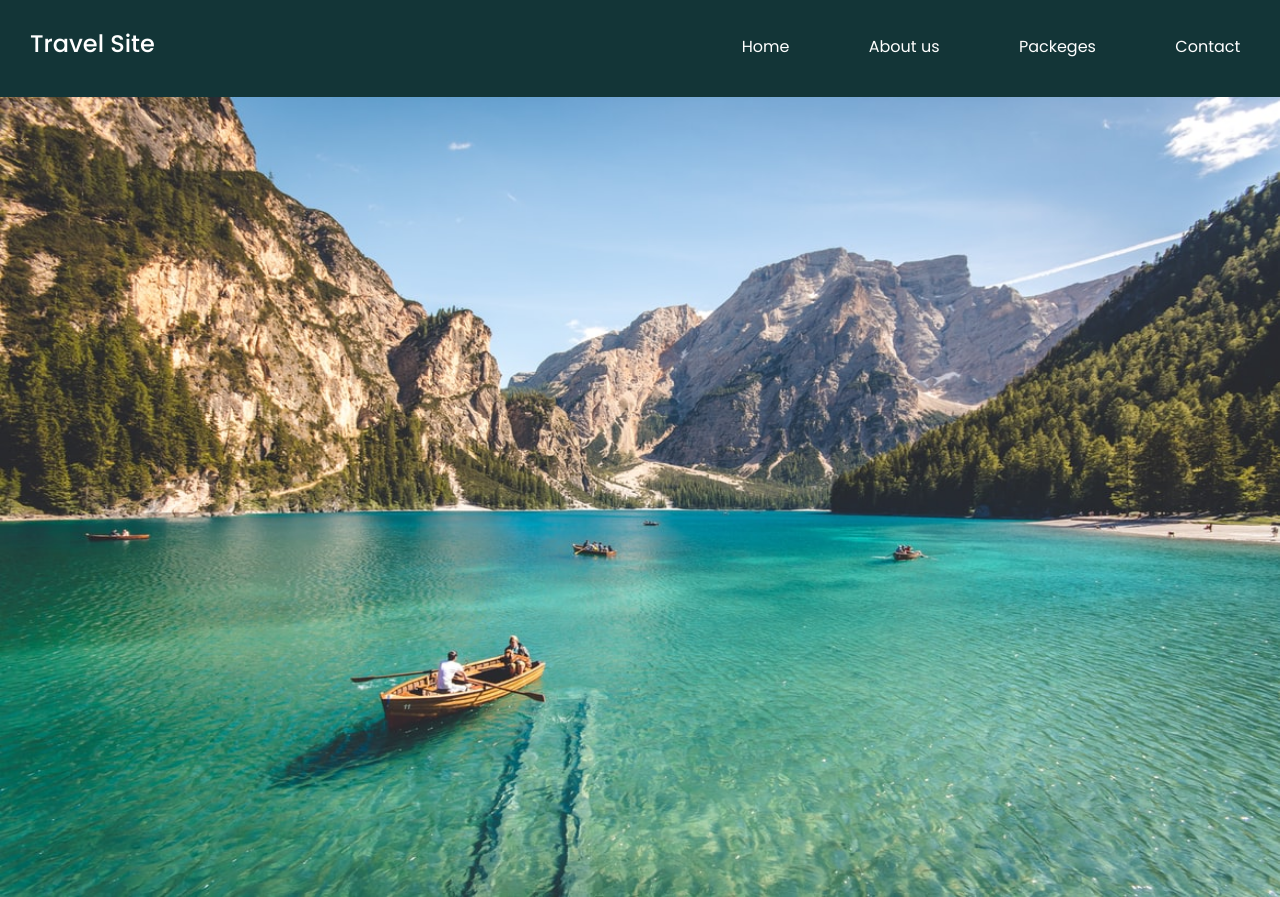
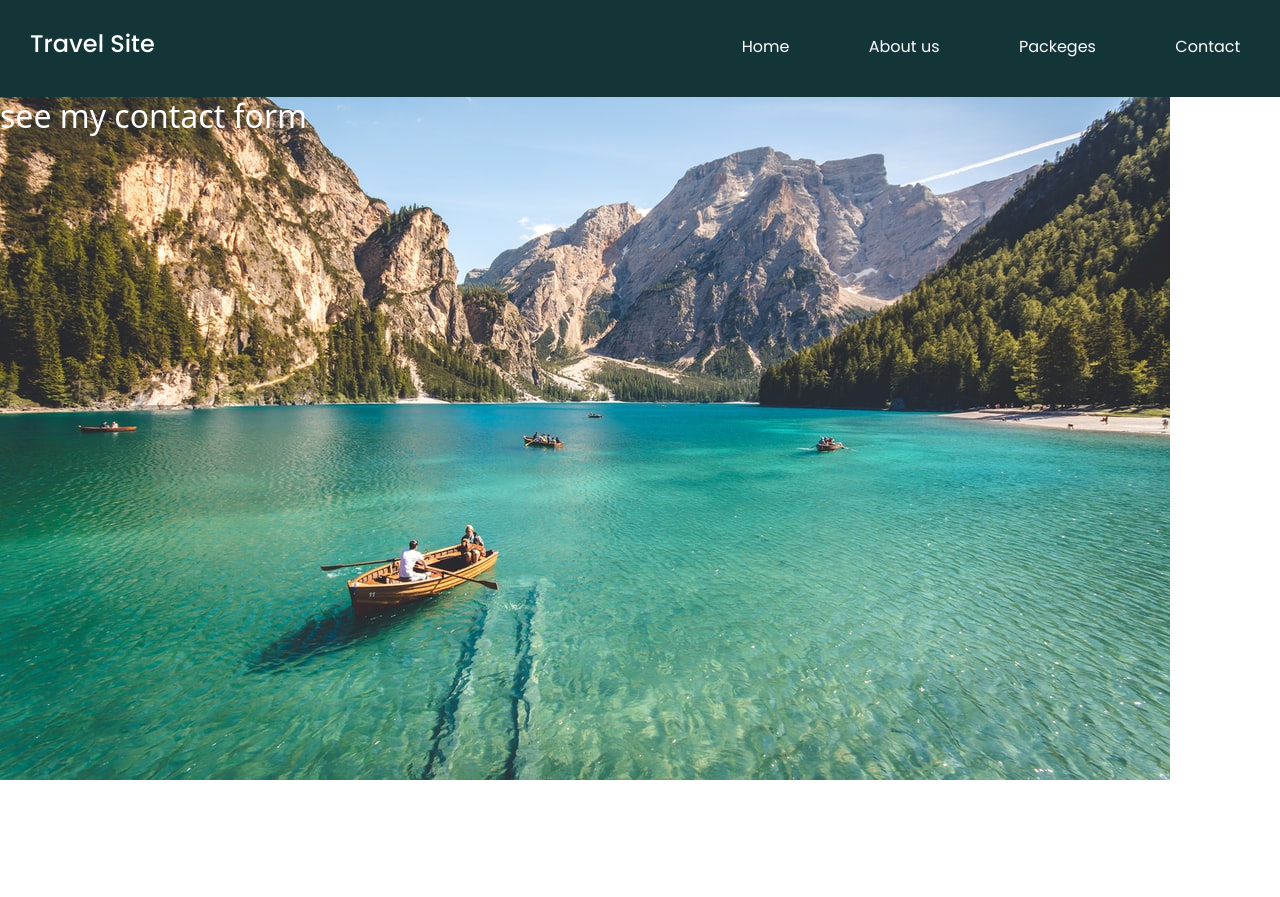
Before and after one commit to sharif02/worldTravel, a plain HTML site: page index.html in a window 1280 px wide. Shown: the top 897 px of the page. Drawn offline with nearby package versions, Linux system fonts and the light colour scheme.

Commit message:
code updated

```diff
--- a/index.html
+++ b/index.html
@@ -19,8 +19,6 @@
     <header>
         <div class="heroArea">
             <div class="banner">
-
-
                 <div class="navigation">
                     <div class="logoArea">
                         <h4>Travel Site</h4>
@@ -36,7 +34,8 @@
                         </nav>
                     </div>
                 </div>
-                <img src="images/travels.jpg" alt="" srcset="">
+                <!-- <img src="images/travels.jpg" alt="" srcset=""> -->
+                <h2>see my contact form</h2>
 
             </div>
         </div>
@@ -117,19 +116,18 @@
         </div>
         <div class="container">
             <div class="form-container ">
-                <div class="">
                 <form action="#" class="inputarea">
                     <input type="email" placeholder="Enter your Email">
                     <input type="password" placeholder="Enter your Password">
                     <input type="text" placeholder="Enter your Message">
                     <button type="submit">Submit</button>
                 </form>
-                </div>
+
             </div>
 
         </div>
     </section>
-
+    <!---------------------------Footer Area--------------->
     <footer>
         <section class=" footerArea">
             <div class="row footercontent">
@@ -152,8 +150,10 @@
                     <h2>Follow US</h2>
                     <div class="socialicon">
                         <ul>
-                            <li><a href="https://www.facebook.com/Sharifulbillah" target="_blank"> <i class="fab fa-facebook"></i></a></li>
-                            <li><a href="https://x.com/sharifulbillah" target="_blank"><i class="fab fa-twitter"></i></a></li>
+                            <li><a href="https://www.facebook.com/Sharifulbillah" target="_blank"> <i
+                                        class="fab fa-facebook"></i></a></li>
+                            <li><a href="https://x.com/sharifulbillah" target="_blank"><i
+                                        class="fab fa-twitter"></i></a></li>
                             <li><a href=""><i class="fab fa-youtube"></i></a></li>
                             <li><a href=""><i class="fab fa-instagram"></i></a></li>
                         </ul>
--- a/style.css
+++ b/style.css
@@ -46,16 +46,19 @@
 }
 
 .banner {
+    background: url(images/travels.jpg);
     width: 100%;
     height: 800px;
     margin-bottom: 100px;
     position: relative;
+    color: white;
+    background-repeat: no-repeat;
 }
 
-.banner img {
+/* .banner img {
     width: 100%;
     height: 100%;
-}
+} */
 
 
 /* about us area style */
@@ -179,6 +182,7 @@ img {
     box-shadow: 0 10px 30px rgba(0, 0, 0, 0.2);
     text-align: center;
     width: 100%;
+    justify-content: center;
 
 }
 
```
Lines whose indentation alone changed are shown as unchanged.
